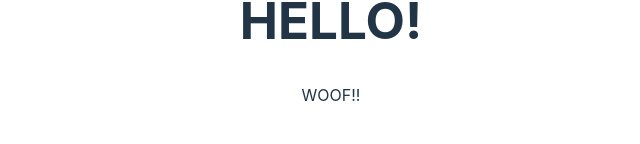
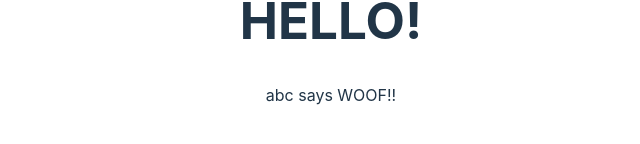
Before and after one commit to Shessire/Web-Dev-Practice, a React (Vite) app in the folder react-practice/: page / in a window 1280 px wide. Shown: the part 380-524 px from the top of the page, without its empty margins (309-949 px from the left). Built offline with nearby package versions, Linux system fonts and the light colour scheme.

Commit message:
JS Expressions in JSX

```diff
--- a/react-practice/src/Dog.jsx
+++ b/react-practice/src/Dog.jsx
@@ -1,5 +1,6 @@
 function Dog() {
-    return <p>WOOF!!</p>
+    const pet = "abc"
+    return <p>{pet} says WOOF!!</p>
 }
 
 function add(x,y) {
```
